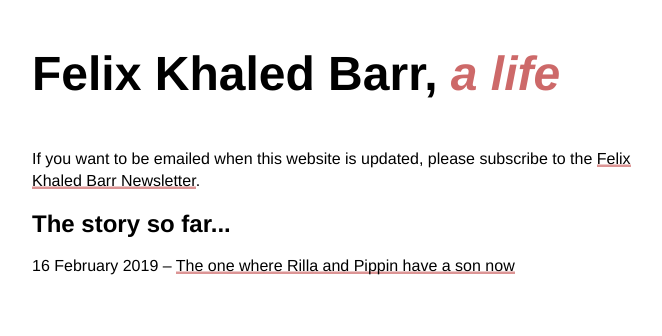
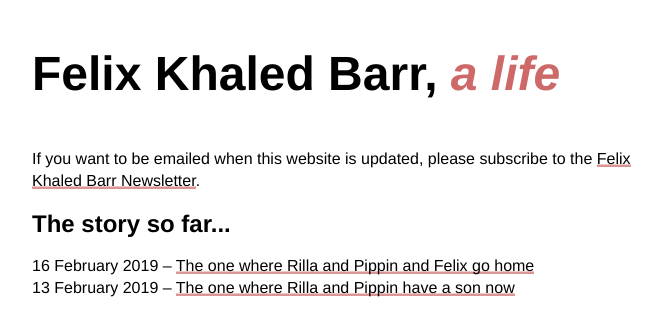
Before and after one commit to pippinbarr/felixkhaledbarr.com, a Jekyll site: the page built from index.md, in a window 1280 px wide. Shown: the top 336 px of the page, without its empty margins (308-970 px from the left). Built offline with Jekyll 4.4.1, drawn with Linux system fonts in a browser that asks for light colours; some of the changed lines change nothing that is shown.

Commit message:
New post

```diff
--- a/_posts/2019-02-16-the-one-where-rilla-and-pippin-have-a-son-now.md
+++ b/_posts/2019-02-13-the-one-where-rilla-and-pippin-have-a-son-now.md
@@ -1,7 +1,7 @@
 ---
 layout: post
 title:  "The one where Rilla and Pippin have a son now"
-date:   2019-02-16 10:00:00
+date:   2019-02-13 10:00:00
 ---
 
 Our son was born on Sunday, 10 February 2019, early in the morning. He came as a surprise, four weeks early. In fact, we were at a programming demo night when Rilla's waters broke just before she was due to present one of her research projects. We headed home, called the hospital, were told to come in, went in, found out he was in breech, went through an unplanned c-section, and found ourselves sitting in the recovery area with this new, tiny person.
--- /dev/null
+++ b/_posts/2019-02-16-the-one-where-rilla-and-pippin-and-felix-go-home.md
@@ -0,0 +1,17 @@
+---
+layout: post
+title:  "The one where Rilla and Pippin and Felix go home"
+date:   2019-02-16 10:00:00
+---
+
+We stayed with Felix in the hospital from the Sunday of his birth through to Friday, so five and a bit days in the end. By the end he was putting on weight and had survived a brief "jaundice moment" where the device they use to measure jaundice (via photography) suggested he was high, but then the actual blood serum test suggested he was actually not in any trouble. (Just another in the long line of technologies that work differently for different skin tones, it seems. Great.)
+
+We got the all clear from the pediatrician on Friday morning, and our wonderful colleague and friend Jonathan was able to drive to the hospital with his infant car seat to pick us up (they don't let you leave hospital without having the baby in a car seat). With Jonathan's able assistance (and rather too much laughing in the car for Rilla's post-caesarian state), we rolled home through the ice and the slush of Montréal's interminable winter.
+
+Now that we're back, we're working on establishing routines that will help us survive these early weeks of sleeplessness and cluelessness. We're off to a pretty good start, and our great friend Anke already brought us soup! We're tired (especially Rilla and even more especially Felix), but we're home.
+
+Kasper, Felix's older brother (and our cat), has been sweetly curious about Felix. It'll be fun to watch their relationship develop.
+
+(For what it's worth, this pace of updates will more than likely slow down as things settle, but for now you know what we know!)
+
+![](/assets/images/02-going-home.png)
```
Also changed, not shown: assets/images/02-going-home.png (added).
